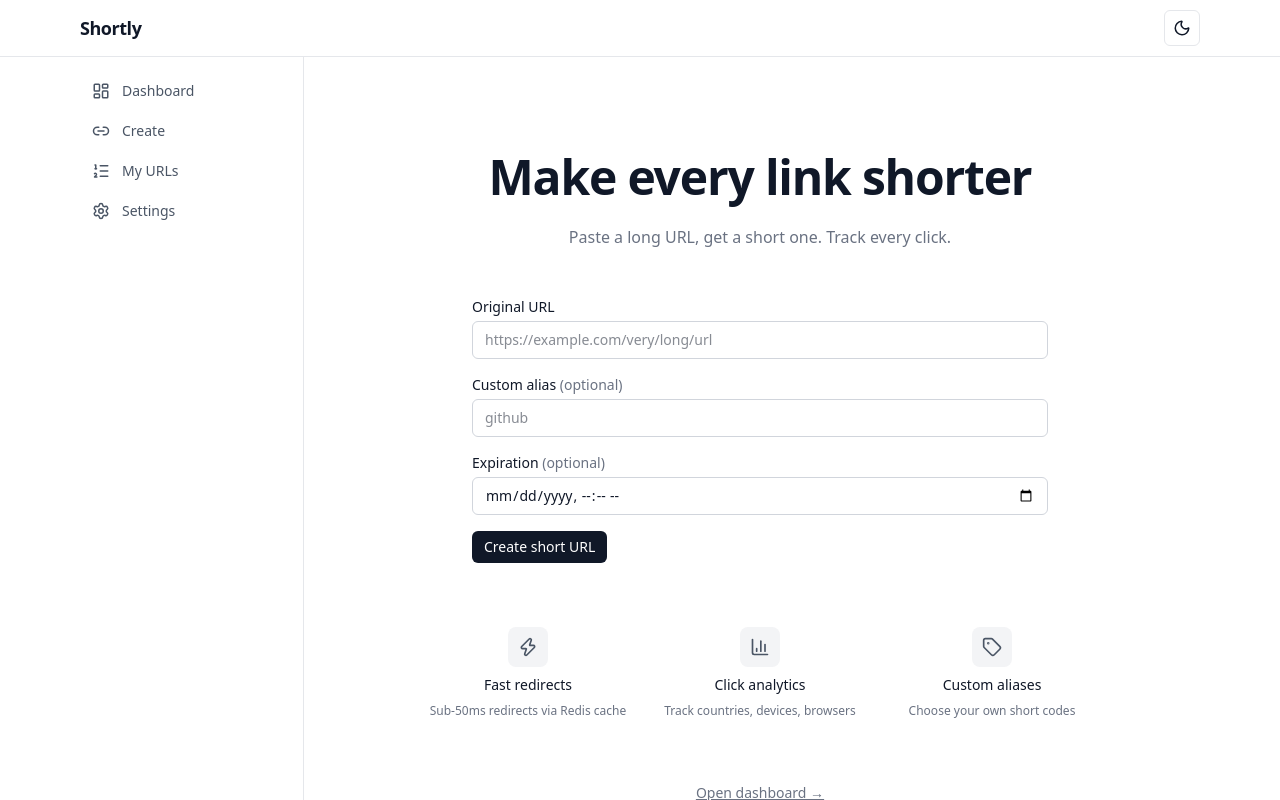
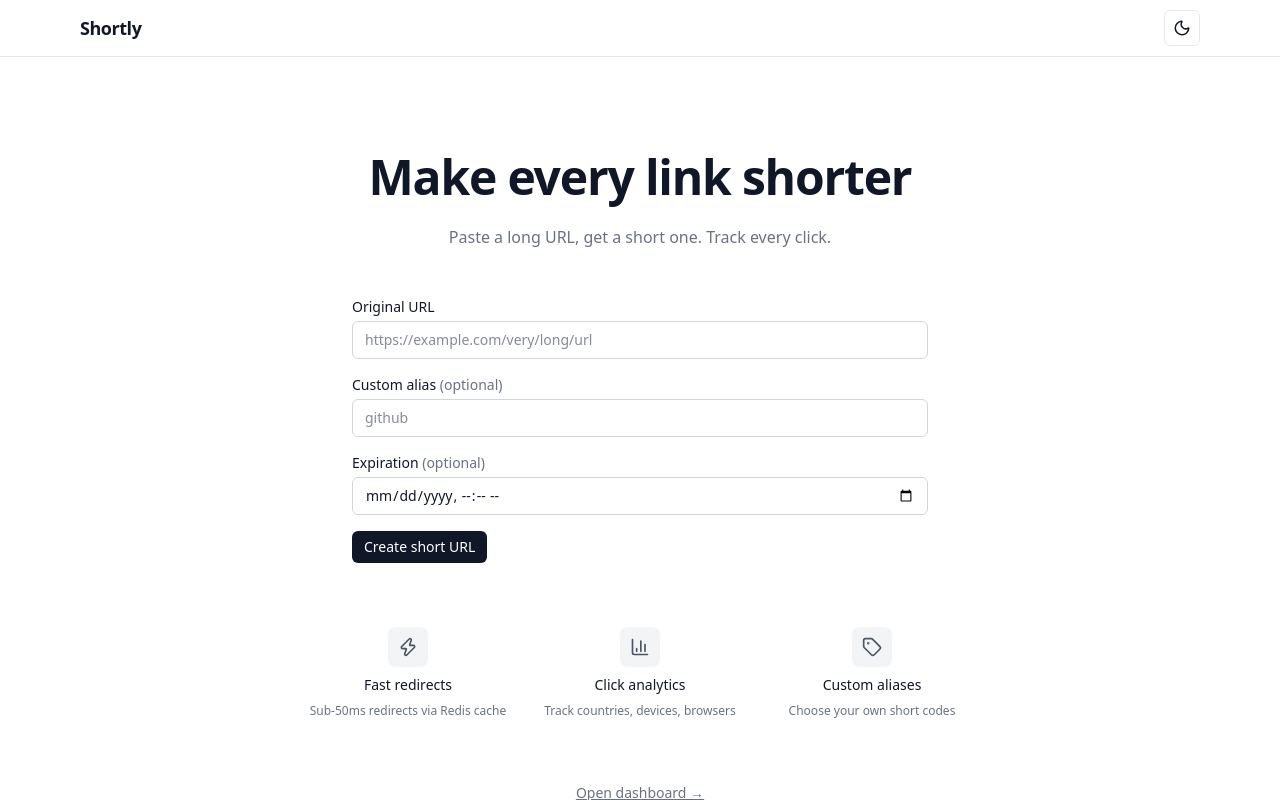
Before and after one commit to nayan-kunwar/shortly, a Next.js app in the folder apps/web/: page / in a window 1280 px wide. Shown: the top 800 px of the page. Built offline with nearby package versions, Linux system fonts and the light colour scheme; no server answers.

Commit message:
fix(web): hide sidebar on landing page
- New AppShell client component conditionally renders sidebar
- Landing page (/) gets full-width layout without sidebar
- All other routes keep sidebar + narrow content

Verify: 40/40 tests pass, lint clean, typecheck clean

```diff
--- a/apps/web/src/app/layout.tsx
+++ b/apps/web/src/app/layout.tsx
@@ -1,10 +1,9 @@
 import type { ReactNode } from 'react';
 import type { Metadata } from 'next';
 import './globals.css';
-import { Navbar, Sidebar } from '../components/layout/navbar';
 import { ThemeProvider } from '../components/layout/theme-provider';
-// import { OfflineBanner } from '../components/common/offline-banner';
 import { QueryProvider } from '../lib/query-client/provider';
+import { AppShell } from '../components/layout/app-shell';
 
 export const metadata: Metadata = {
   title: 'Shortly — URL Shortener',
@@ -18,12 +17,7 @@ export default function RootLayout({ children }: { children: ReactNode }) {
       <body>
         <ThemeProvider>
           <QueryProvider>
-            {/* <OfflineBanner /> — disabled: false-positives in production */}
-            <Navbar />
-            <div className="mx-auto flex max-w-6xl">
-              <Sidebar />
-              <main className="min-w-0 flex-1 px-4 py-8">{children}</main>
-            </div>
+            <AppShell>{children}</AppShell>
           </QueryProvider>
         </ThemeProvider>
       </body>
--- /dev/null
+++ b/apps/web/src/components/layout/app-shell.tsx
@@ -0,0 +1,32 @@
+'use client';
+
+import { usePathname } from 'next/navigation';
+import { Navbar, Sidebar } from './navbar';
+
+/**
+ * Client shell that conditionally renders the sidebar. The landing page
+ * (/) gets a clean full-width layout; all other routes keep the sidebar.
+ */
+export function AppShell({ children }: { children: React.ReactNode }) {
+  const pathname = usePathname();
+  const isHome = pathname === '/';
+
+  if (isHome) {
+    return (
+      <>
+        <Navbar />
+        <main className="mx-auto w-full max-w-4xl px-4 py-8">{children}</main>
+      </>
+    );
+  }
+
+  return (
+    <>
+      <Navbar />
+      <div className="mx-auto flex max-w-6xl">
+        <Sidebar />
+        <main className="min-w-0 flex-1 px-4 py-8">{children}</main>
+      </div>
+    </>
+  );
+}
```
